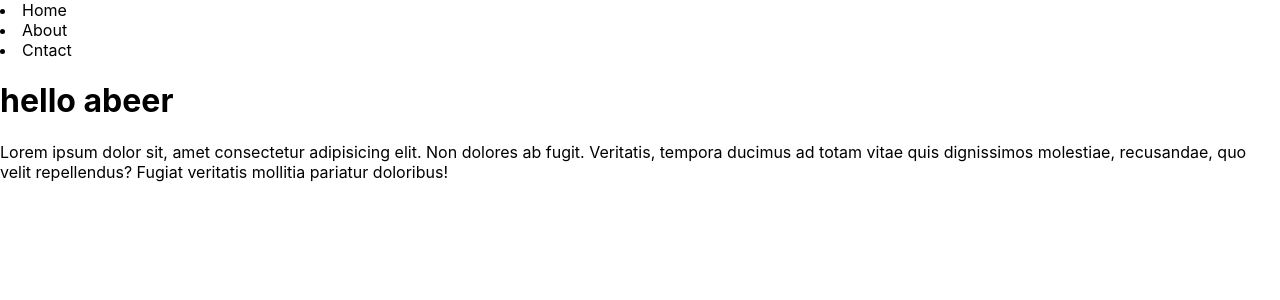
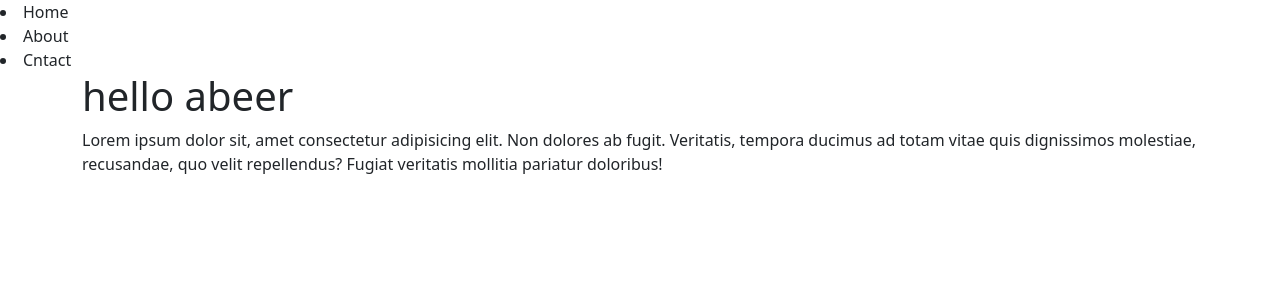
Before and after one commit to AbeerZahid917/React_JS-Nayatel_internship, a React (Create React App) app: page / in a window 1280 px wide. Shown: the top 300 px of the page. Built offline with nearby package versions, Linux system fonts and the light colour scheme.

Commit message:
part 5 half

```diff
--- a/public/index.html
+++ b/public/index.html
@@ -24,7 +24,9 @@
       work correctly both with client-side routing and a non-root public URL.
       Learn how to configure a non-root public URL by running `npm run build`.
     -->
+
     <title>React App</title>
+    <link href="https://cdn.jsdelivr.net/npm/bootstrap@5.3.6/dist/css/bootstrap.min.css" rel="stylesheet" integrity="sha384-4Q6Gf2aSP4eDXB8Miphtr37CMZZQ5oXLH2yaXMJ2w8e2ZtHTl7GptT4jmndRuHDT" crossorigin="anonymous">
   </head>
   <body>
     <noscript>You need to enable JavaScript to run this app.</noscript>
@@ -39,5 +41,6 @@
       To begin the development, run `npm start` or `yarn start`.
       To create a production bundle, use `npm run build` or `yarn build`.
     -->
+      <script src="https://cdn.jsdelivr.net/npm/bootstrap@5.3.6/dist/js/bootstrap.bundle.min.js" integrity="sha384-j1CDi7MgGQ12Z7Qab0qlWQ/Qqz24Gc6BM0thvEMVjHnfYGF0rmFCozFSxQBxwHKO" crossorigin="anonymous"></script>
   </body>
 </html>
--- a/src/App.js
+++ b/src/App.js
@@ -1,5 +1,7 @@
 // import logo from './logo.svg'; // this was a picture
 import './App.css';
+import React from 'react';
+
 
 
 let name = "abeer";
--- a/src/index.css
+++ /dev/null
@@ -1,13 +0,0 @@
-body {
-  margin: 0;
-  font-family: -apple-system, BlinkMacSystemFont, 'Segoe UI', 'Roboto', 'Oxygen',
-    'Ubuntu', 'Cantarell', 'Fira Sans', 'Droid Sans', 'Helvetica Neue',
-    sans-serif;
-  -webkit-font-smoothing: antialiased;
-  -moz-osx-font-smoothing: grayscale;
-}
-
-code {
-  font-family: source-code-pro, Menlo, Monaco, Consolas, 'Courier New',
-    monospace;
-}
--- a/src/index.js
+++ b/src/index.js
@@ -1,6 +1,6 @@
 import React from 'react';
 import ReactDOM from 'react-dom/client';
-import './index.css';
+// import './index.css';
 import App from './App';
 import reportWebVitals from './reportWebVitals';
 
```
Also changed, not shown: package.json (line endings or trailing spaces), 1 other file (tests, documents, lock files or other folders).
